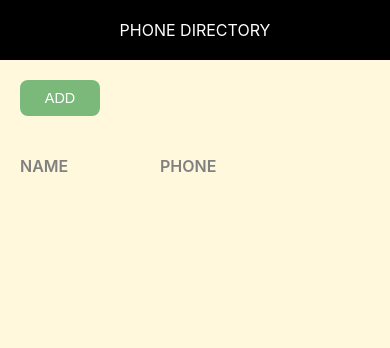
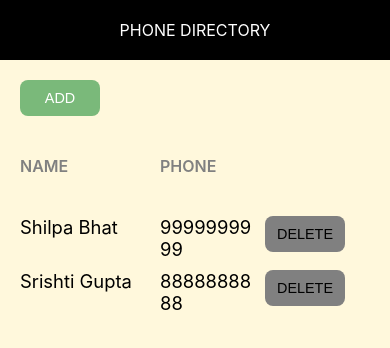
Before and after one commit to varunbhatnagar99/Phone-Directory, a React (Create React App) app: page / in a window 390 px wide. Shown: the top 348 px of the page. Built offline with nearby package versions, Linux system fonts and the light colour scheme.

Commit message:
Added ‘PhoneDirectory’ as smart component, renamed ‘App…

```diff
--- a/src/AddSubscriber.css
+++ b/src/AddSubscriber.css
@@ -3,7 +3,7 @@
 }
 
 .label-control {
-    color: #808080;
+    color:black;
     font-size: 1.15rem;
     margin-right: 15px;
 }
@@ -27,7 +27,7 @@
 }
 
 .subscriber-to-add-heading {
-    color: #0a4f75;
+    color: black;
     font-weight: 600;
 }
 
--- a/src/AddSubscriber.js
+++ b/src/AddSubscriber.js
@@ -16,6 +16,11 @@ class AddSubscriber extends Component{
         state[e.target.name] = e.target.value;
         this.setState(state);
     }
+    onFormSubmitted = (e) => {
+        e.preventDefault();
+        this.props.addSubscriberHandler(this.state);
+        this.setState({ id: 0, name: '', phone: ' ' });
+    }
 
     render(){
         const {name, phone} = this.state;
@@ -25,15 +30,15 @@ class AddSubscriber extends Component{
                 <Header heading ="Add Subscriber" />
                 <div className="component-body-container">
                     <button className="custom-btn">Back</button>
-                    <form className="subscriber-form">
-                        <label htmlFor="name" className="label-control">Name</label><br/>
-                        <input id="name" type="text" className="input-control" name="name" onChange={this.inputChangedHandler}/><br/><br/>
-                        <label htmlFor="phone" className="label-control">Phone</label><br/>
-                        <input id="phone" type="text" className="input-control" name="phone" onChange={this.inputChangedHandler}/><br/><br/>
+                    <form className="subscriber-form" onSubmit={this.onFormSubmitted.bind(this)}>
+                        <label htmlFor="name" className="label-control">Name: </label><br />
+                        <input id="name" type="text" className="input-control" name="name" onChange={this.inputChangedHandler} /><br /><br />
+                        <label htmlFor="phone" className="label-control">Phone: </label><br />
+                        <input id="phone" type="text" className="input-control" name="phone" onChange={this.inputChangedHandler} /><br /><br />
                         <div className="subscriber-info-container">
-                            <span className="subscriber-to-add-heading">Subscriber to be added: </span><br/>
-                            <span className="subscriber-info">Name: {name}</span><br/>
-                            <span className="subscriber-info">Phone: {phone}</span><br/>
+                        <span className="subscriber-to-add-heading">Subscriber to be added: </span><br />
+                            <span className="subscriber-info">Name: {name}</span><br />
+                            <span className="subscriber-info">Phone: {phone}</span><br />
                         </div>
                         <button type="submit" className="custom-btn add-btn">Add</button>
                     </form>
--- /dev/null
+++ b/src/PhoneDirectory.js
@@ -0,0 +1,44 @@
+import React, { Component } from 'react';
+import AddSubscriber from './AddSubscriber';
+import ShowSubscribers from './ShowSubscribers';
+
+class PhoneDirectory extends Component {
+
+    constructor() {
+        super();
+        this.state = {
+            subscribersList: [
+                {
+                    id: 1,
+                    name: "Shilpa Bhat",
+                    phone: "9999999999"
+                },
+                {
+                    id: 2,
+                    name: "Srishti Gupta",
+                    phone: "8888888888"
+                }
+            ]
+        }
+    }
+
+    addSubscriberHandler = (newSubscriber) => {
+        let subscribersList = this.state.subscribersList;
+        if (subscribersList.length > 0) {
+            newSubscriber.id = subscribersList[subscribersList.length - 1].id + 1;
+        } else {
+            newSubscriber.id = 1;
+        }
+        subscribersList.push(newSubscriber);
+        this.setState({ subscribersList: subscribersList });
+    }
+
+    render() {
+        return (
+            // <AddSubscriber addSubscriberHandler={this.addSubscriberHandler} />
+            <ShowSubscribers subscribersList={this.state.subscribersList} />
+        )
+    }
+}
+
+export default PhoneDirectory;
--- /dev/null
+++ b/src/ShowSubscribers.js
@@ -0,0 +1,31 @@
+import React, { Component } from 'react';
+import Header from './Header.js';
+import './ShowSubscribers.css';
+class ShowSubscribers extends Component {
+    render() {
+        return (
+            <div>
+              <Header heading="Phone Directory" />
+              <div className="component-body-container">
+                <button className="custom-btn add-btn">Add</button>
+                <div className="grid-container heading-container">
+                  <span className="grid-item name-heading">Name</span>
+                  <span className="grid-item phone-heading">Phone</span>
+                </div>
+                {
+                    this.props.subscribersList.map(sub => {
+                        return <div key={sub.id} className="grid-container">
+                          <span className="grid-item">{sub.name}</span>
+                          <span className="grid-item">{sub.phone}</span>
+                          <span className="grid-item action-btn-container">
+                            <button className="custom-btn delete-btn">Delete</button>
+                          </span>
+                        </div>
+                      })
+                    }
+                  </div>
+                </div>
+              );
+            }
+          }
+          export default ShowSubscribers;
--- a/src/index.js
+++ b/src/index.js
@@ -1,12 +1,12 @@
 import React from 'react';
 import ReactDOM from 'react-dom';
 import './index.css';
-import App from './App';
+import PhoneDirectory from './PhoneDirectory';
 import * as serviceWorker from './serviceWorker';
 import AddSusbscriber from './AddSubscriber';
 import './common.css';
 
-ReactDOM.render(<App />, document.getElementById('root'));
+ReactDOM.render(<PhoneDirectory/>, document.getElementById('root'));
 //ReactDOM.render(<AddSusbscriber />, document.getElementById('root'));
 // If you want your app to work offline and load faster, you can change
 // unregister() to register() below. Note this comes with some pitfalls.
```
Also changed, not shown: src/ShowSubscribers.css (added).
